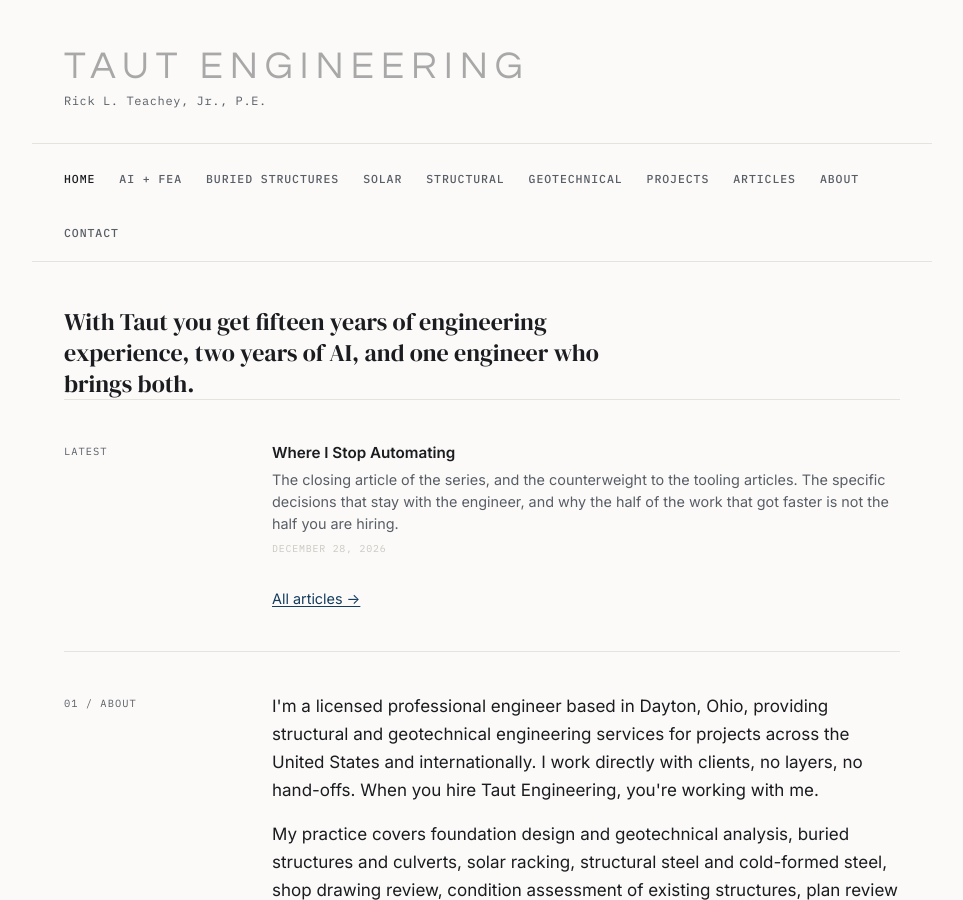
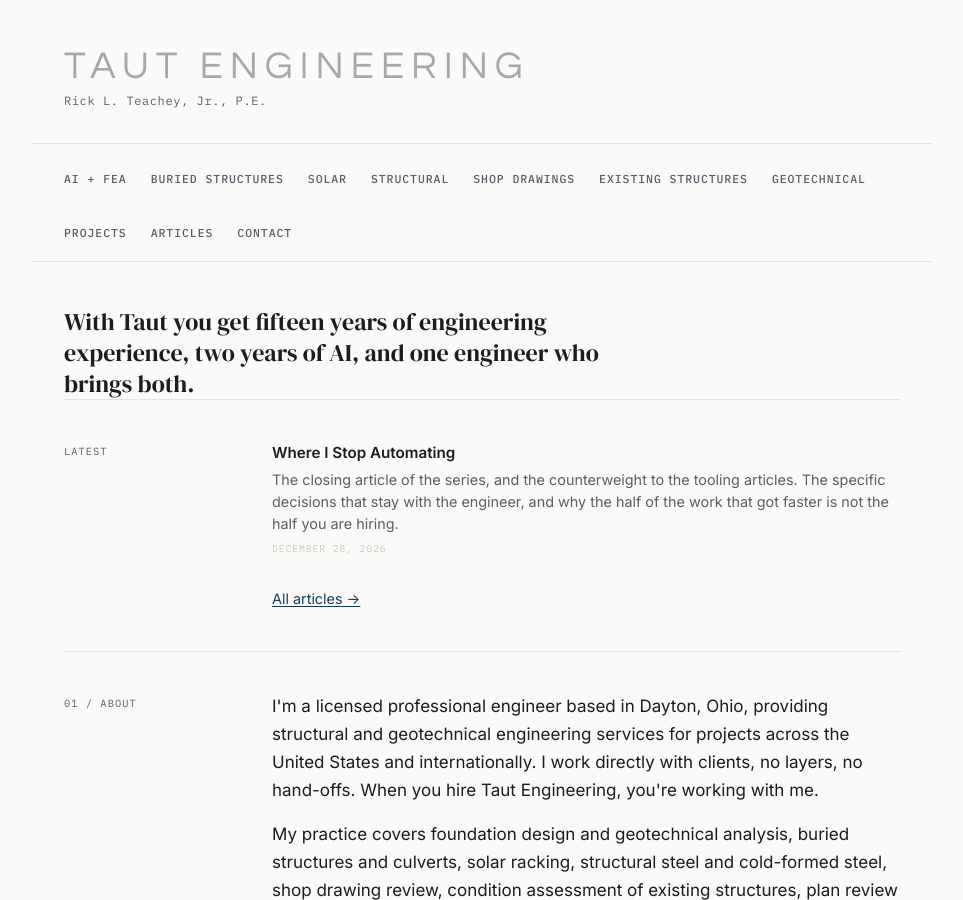
Before and after one commit to Ricyteach/ricyteach.github.io, a Jekyll site: the page built from index.html, in a window 1280 px wide and 900 px high. Shown: the whole window, without its empty margins (158-1121 px from the left). Built offline with Jekyll 4.4.1, drawn with Linux system fonts in a browser that asks for light colours.

Commit message:
Trim the navigation to ten items and move About into the footer
Add the two new service pages to the navigation and remove Home and
About, keeping Contact. The navigation would otherwise have reached
twelve items, which pushes page content down noticeably at phone
width, where about thirty percent of visits come from.

Removing Home costs nothing, because the logotype in the site header
has always linked to the homepage.

Removing About required somewhere else to reach that page, so the
Contact cell in the footer title block now carries the email address
and a link to the About page beneath it. The footer appears on every
page, and the homepage still links the About page from its first
section, so the page is not orphaned.

The footer does not grow at either width. The title block is a three
column grid at desktop and two columns below the 680 pixel breakpoint,
and grid rows size to their tallest cell. The Contact cell shares a row
with the Links cell, which already stands four lines tall, so the added
line occupies space that was empty.

No new stylesheet rules and no new classes. The rule for an anchor
inside a title block value is already display block, which is how the
Links cell stacks its four anchors, so the new link matches the
existing type, color, and hover treatment exactly.

Co-Authored-By: Claude Opus 5 <noreply@anthropic.com>
Claude-Session: https://claude.ai/code/session_019b1CTGsaeDdmD8gLVGHKwX

```diff
--- a/_includes/footer.html
+++ b/_includes/footer.html
@@ -23,6 +23,7 @@
       <div class="tb-label">Contact</div>
       <div class="tb-value">
         <a href="mailto:rick@tautengr.com">rick@tautengr.com</a>
+        <a href="/about/">About the engineer</a>
       </div>
     </div>
     <div class="tb-cell">
--- a/_includes/nav.html
+++ b/_includes/nav.html
@@ -1,14 +1,14 @@
 <nav class="site-nav">
   <ul>
-    <li><a href="/" {% if page.url == "/" %}aria-current="page"{% endif %}>Home</a></li>
     <li><a href="/sap2000-ai-automation/" {% if page.url contains "sap2000" %}aria-current="page"{% endif %}>AI + FEA</a></li>
     <li><a href="/cande-buried-structures/" {% if page.url contains "cande" %}aria-current="page"{% endif %}>Buried Structures</a></li>
     <li><a href="/solar-racking/" {% if page.url contains "solar" %}aria-current="page"{% endif %}>Solar</a></li>
-    <li><a href="/structural-engineering/" {% if page.url contains "structural" %}aria-current="page"{% endif %}>Structural</a></li>
+    <li><a href="/structural-engineering/" {% if page.url contains "structural-engineering" %}aria-current="page"{% endif %}>Structural</a></li>
+    <li><a href="/shop-drawing-review/" {% if page.url contains "shop-drawing-review" %}aria-current="page"{% endif %}>Shop Drawings</a></li>
+    <li><a href="/condition-assessment/" {% if page.url contains "condition-assessment" %}aria-current="page"{% endif %}>Existing Structures</a></li>
     <li><a href="/geotechnical-fea/" {% if page.url contains "geotechnical" %}aria-current="page"{% endif %}>Geotechnical</a></li>
     <li><a href="/projects/" {% if page.url contains "projects" %}aria-current="page"{% endif %}>Projects</a></li>
     <li><a href="/articles/" {% if page.url contains "articles" %}aria-current="page"{% endif %}>Articles</a></li>
-    <li><a href="/about/" {% if page.url contains "about" %}aria-current="page"{% endif %}>About</a></li>
     <li><a href="/#contact">Contact</a></li>
   </ul>
 </nav>
```
